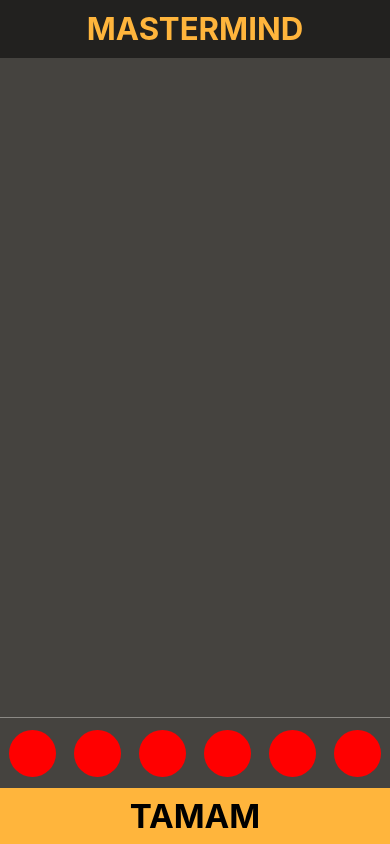
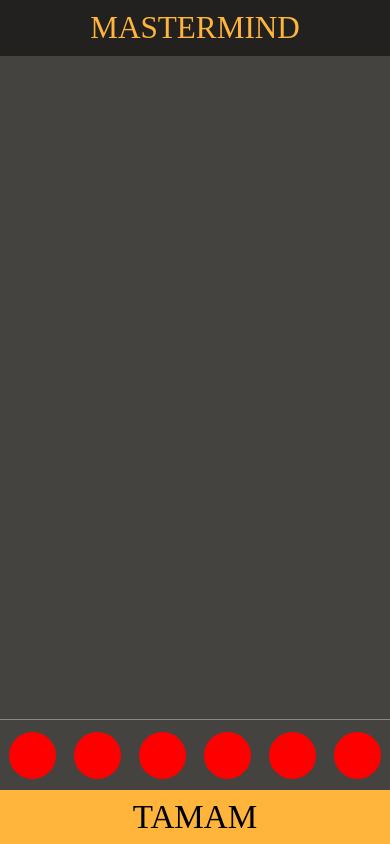
Before and after one commit to beyzatopcu-ba/egitim-first-app, a React Native app: screen / in a window 390 px wide. Built offline with nearby package versions, Linux system fonts and the light colour scheme.

Commit message:
adding font

```diff
--- /dev/null
+++ b/react-native.config.js
@@ -0,0 +1,5 @@
+module.exports = {
+    assets: [
+        "./src/Assets/Fonts/"
+    ]
+};
--- a/src/Components/Home/style.js
+++ b/src/Components/Home/style.js
@@ -28,7 +28,9 @@
         fontSize: width * 0.08,
         fontWeight: Platform.OS == "ios" ? "900" : "bold",
         color: "#FFB53C",
-        marginVertical: width * 0.025
+        marginVertical: width * 0.025,
+        fontFamily: "Marker Felt",
+        fontWeight: "normal"
     },
     okayButtonContainer: {
     },
@@ -41,6 +43,8 @@
     okayButtonText: {
         fontSize: width * 0.085,
         fontWeight: Platform.OS == "ios" ? "900" : "bold",
+        fontFamily: "Marker Felt",
+        fontWeight: "normal"
     }
 })
 
```
Also changed, not shown: src/Assets/Fonts/Marker Felt.ttf (added), 4 other files (tests, documents, lock files or other folders).
